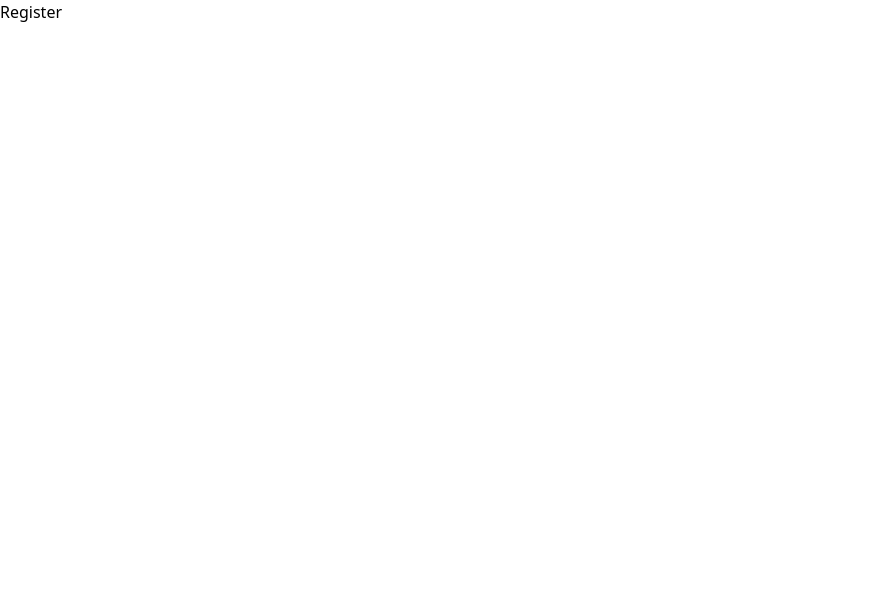
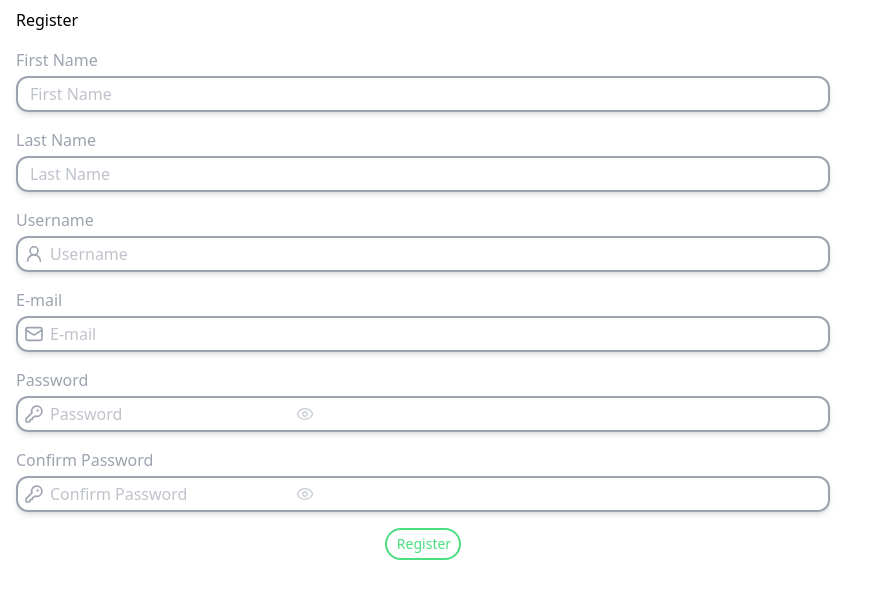
Before and after one commit to gustaaragao/rick-and-morty-app, a Vue app: page /register in a window 1280 px wide. Shown: the top 598 px of the page, without its empty margins (0-892 px from the left). Built offline with nearby package versions, Linux system fonts and the light colour scheme.

Commit message:
feature(BaseInput): tirar o padding quando não tem o icon

```diff
--- a/src/components/inputs/BaseInput.vue
+++ b/src/components/inputs/BaseInput.vue
@@ -1,5 +1,5 @@
 <template>
-  <div class="w-full" :class="(props.error || localError) ? 'animate-shake-r' : ''">
+  <div class="w-full" :class="props.error || localError ? 'animate-shake-r' : ''">
     <div v-if="props.label" class="text-md" ref="divLabel">
       <label>
         {{ props.label }}
@@ -9,31 +9,52 @@
     <div class="border-2 rounded-xl flex shadow-md mt-1" ref="containerBaseInput">
       <!--begin: Icon-->
       <div class="flex items-center justify-center pl-1">
-        <i class="scale-[0.8]">
+        <i class="scale-[0.8]" ref="icon">
           <slot name="icon" ref="iconSlot"></slot>
         </i>
       </div>
       <!--end: Icon-->
       <!-- begin: Placeholder -->
-      <div v-if="props.placeholder" class="absolute z-0 opacity-65 pt-1 pl-9 select-none">
+      <div
+        v-if="props.placeholder"
+        class="absolute z-0 opacity-65 pt-1 select-none"
+        :class="paddingPlaceholder ? 'pl-8' : 'pl-3'"
+      >
         <span v-show="showPlaceholder">{{ props.placeholder }}</span>
       </div>
       <!-- end: Placeholder -->
       <!-- begin: Input -->
-      <input :type="inputType" class="w-fit rounded-xl focus:outline-none pl-2 mr-2 py-1 bg-transparent z-10"
-        v-model="inputValue" @input="(event) => {
+      <input
+        :type="inputType"
+        class="w-fit rounded-xl focus:outline-none pl-2 mr-2 py-1 bg-transparent z-10"
+        v-model="inputValue"
+        @input="
+          (event) => {
             emit('update:model-value', event.target.value)
             hidePlaceholder()
-        }" @focus="changeColorBaseInput(focusColorHex)" @blur="(event) => {changeColorBaseInput(defaultColorHex);validateInput(event)}" />
+          }
+        "
+        @focus="changeColorBaseInput(focusColorHex)"
+        @blur="
+          (event) => {
+            changeColorBaseInput(defaultColorHex)
+            validateInput(event)
+          }
+        "
+      />
       <!-- end: Input -->
       <!-- begin: Toggle Password Visibility -->
-      <div v-if="props.type === 'password'"
-        class="flex items-center justify-end mr-2 cursor-pointer scale-[0.75] opacity-50" @click="() => {
+      <div
+        v-if="props.type === 'password'"
+        class="flex items-center justify-end mr-2 cursor-pointer scale-[0.75] opacity-50"
+        @click="
+          () => {
             showPasswordBoolean = !showPasswordBoolean
             showPassword()
             changeColorBaseInput(focusColorHex)
           }
-          ">
+        "
+      >
         <i v-show="!showPasswordBoolean">
           <Eye />
         </i>
@@ -86,7 +107,7 @@ const props = defineProps({
   },
   error: {
     type: Boolean,
-    default: false,
+    default: false
   },
   validationParameters: {
     type: Object,
@@ -107,10 +128,12 @@ const focusColorHex = ref('')
 
 const containerBaseInput = ref(null)
 const divLabel = ref(null)
+const icon = ref(null)
 
 const inputValue = ref('')
 const inputType = ref(props.type)
 
+const paddingPlaceholder = ref(false)
 const showPlaceholder = ref(true)
 const showPasswordBoolean = ref(false)
 
@@ -121,6 +144,8 @@ onMounted(() => {
   containerBaseInput.value.style.borderColor = defaultColorHex.value
   containerBaseInput.value.style.color = defaultColorHex.value
   divLabel.value.style.color = defaultColorHex.value
+
+  paddingPlaceholder.value = !!icon.value.innerHTML.trim()
 })
 
 const changeColorBaseInput = (finalColorHex) => {
--- a/src/views/RegisterView.vue
+++ b/src/views/RegisterView.vue
@@ -1,10 +1,220 @@
 <template>
-	<!-- begin: Register -->
-	<div>
-		<h1>Register</h1>
-	</div>
-	<!-- end: Register -->
+  <!--begin: Register -->
+  <div class="relative grid gap-4 pl-4 pt-2 pr-[450px] pb-[100px]" @keyup.enter="() => submitForm()">
+    <h1>Register</h1>
+    <!-- begin: First Name Input -->
+    <BaseInput
+      label="First Name"
+      placeholder="First Name"
+      focusColor="violet-400"
+      :validation-parameters="validationParametersUser"
+      :error="!!errorMessage"
+      @update:model-value="
+        (value) => {
+          form.firsname = value
+        }
+      "
+      @validate:input="
+        (value) => {
+          validateForm(value)
+        }
+      "
+    >
+    </BaseInput>
+    <!-- end: First Name Input -->
+    <!-- begin: Last Name Input -->
+    <BaseInput
+      label="Last Name"
+      placeholder="Last Name"
+      focusColor="violet-400"
+      :validation-parameters="validationParametersUser"
+      :error="!!errorMessage"
+      @update:model-value="
+        (value) => {
+          form.lastname = value
+        }
+      "
+      @validate:input="
+        (value) => {
+          validateForm(value)
+        }
+      "
+    >
+    </BaseInput>
+    <!-- end: Last Name Input -->
+    <!-- begin: Username Input -->
+    <BaseInput
+      label="Username"
+      placeholder="Username"
+      focusColor="violet-400"
+      :validation-parameters="validationParametersUser"
+      :error="!!errorMessage"
+      @update:model-value="
+        (value) => {
+          form.username = value
+        }
+      "
+      @validate:input="
+        (value) => {
+          validateForm(value)
+        }
+      "
+    >
+      <template #icon>
+        <UserRound />
+      </template>
+    </BaseInput>
+    <!-- end: Username Input -->
+    <!-- begin: E-mail Input -->
+    <BaseInput
+      label="E-mail"
+      placeholder="E-mail"
+      focusColor="violet-400"
+      :validation-parameters="validationParametersUser"
+      :error="!!errorMessage"
+      @update:model-value="
+        (value) => {
+          form.email = value
+        }
+      "
+      @validate:input="
+        (value) => {
+          validateForm(value)
+        }
+      "
+    >
+      <template #icon>
+        <Mail />
+      </template>
+    </BaseInput>
+    <!-- end: E-mail Input -->
+    <!-- begin: Password Input -->
+    <BaseInput
+      type="password"
+      label="Password"
+      placeholder="Password"
+      :error="!!errorMessage"
+      focusColor="violet-400"
+      @update:model-value="
+        (value) => {
+          form.password = value
+        }
+      "
+    >
+      <template #icon>
+        <KeyRound />
+      </template>
+    </BaseInput>
+    <!-- end: Password Input -->
+		<!-- begin: Confirm Password Input -->
+		<BaseInput
+      type="password"
+      label="Confirm Password"
+      placeholder="Confirm Password"
+      :error="!!errorMessage"
+      focusColor="violet-400"
+      @update:model-value="
+        (value) => {
+          form.password = value
+        }
+      "
+    >
+      <template #icon>
+        <KeyRound />
+      </template>
+    </BaseInput>
+		<!-- end: Confirm Password Input -->
+    <!-- begin: Error Span -->
+    <div
+      v-show="errorMessage"
+      class="flex justify-center text-red-600 text-xs font-semibold"
+      :class="errorMessage ? 'animate-shake-l' : ''"
+    >
+      {{ errorMessage }}
+    </div>
+    <!-- end: Error Span -->
+    <!-- begin: Submit Button -->
+    <div class="flex justify-center gap-5 select-none">
+      <BaseButton design="LightButton" @click="submitForm()" :disabled="!isFormValid">
+        <template #text> Register </template>
+      </BaseButton>
+    </div>
+    <!-- end: Submit Button -->
+  </div>
+  <!--end: Register -->
 </template>
 
 <script setup>
+import BaseInput from '@/components/inputs/BaseInput.vue'
+import BaseButton from '@/components/buttons/BaseButton.vue'
+import { UserRound, KeyRound, Mail } from 'lucide-vue-next'
+import { ref } from 'vue'
+
+import { dbRouter } from '@/services/api/routing/routers/dbRouter.js'
+import router from '@/router'
+
+const errorMessage = ref('')
+
+const form = ref({
+	firstname: '',
+	lastname: '',
+  username: '',
+	email: '',
+  password: '',
+})
+
+const validationParametersUser = {
+  minLength: 2,
+  maxLength: 30
+}
+
+const isFormValid = ref(true)
+
+const isFormFilled = ref(false)
+
+const validateForm = (isValid) => {
+  isFormValid.value = isValid
+}
+
+const checkFilledForm = () => {
+  const valuesForm = Object.values(form.value)
+
+  try {
+    valuesForm.forEach((input) => {
+      if (!input) {
+        throw new Error('Please, fill in the required fields.')
+      }
+      isFormFilled.value = true
+    })
+  } catch (err) {
+    isFormFilled.value = false
+    errorMessage.value = err.message
+  }
+}
+
+const submitForm = () => {
+  if (!isFormValid.value) {
+    alert('INVALID FORM')
+  } else {
+    checkFilledForm()
+
+    if (isFormFilled.value) {
+      console.log('SUBMIT >>>>>>', form.value)
+      errorMessage.value = ''
+      tryLogin()
+    }
+  }
+}
+
+async function tryLogin() {
+  let response = await dbRouter.login.get(form.value.username, form.value.password)
+
+  if ((response.status == 200 || response.status == 201) && response.data.length > 0) {
+    router.push('/')
+
+    return
+  }
+
+  errorMessage.value = 'Incorrect Username or Password'
+}
 </script>
```
Lines whose indentation alone changed are shown as unchanged.
